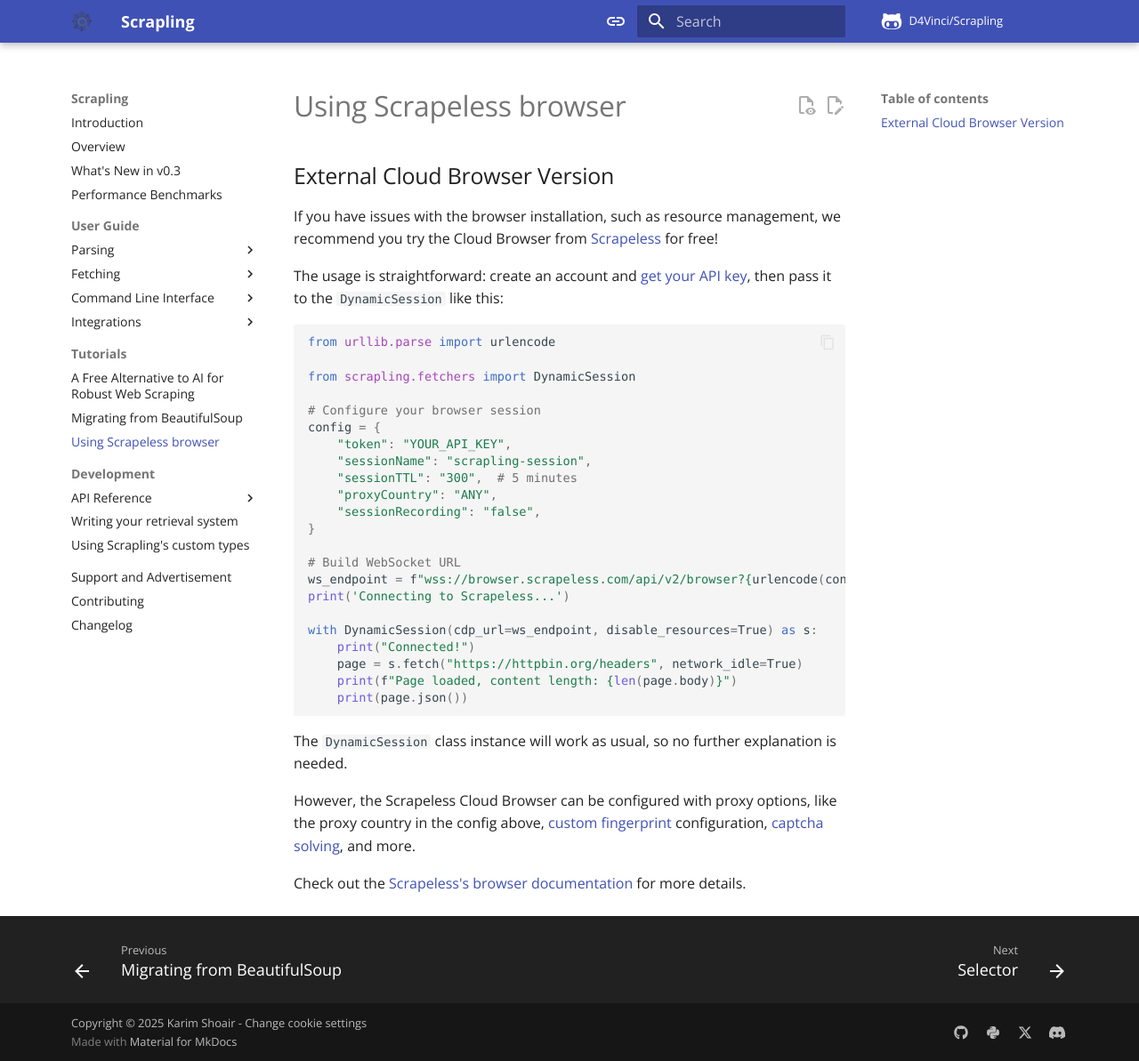
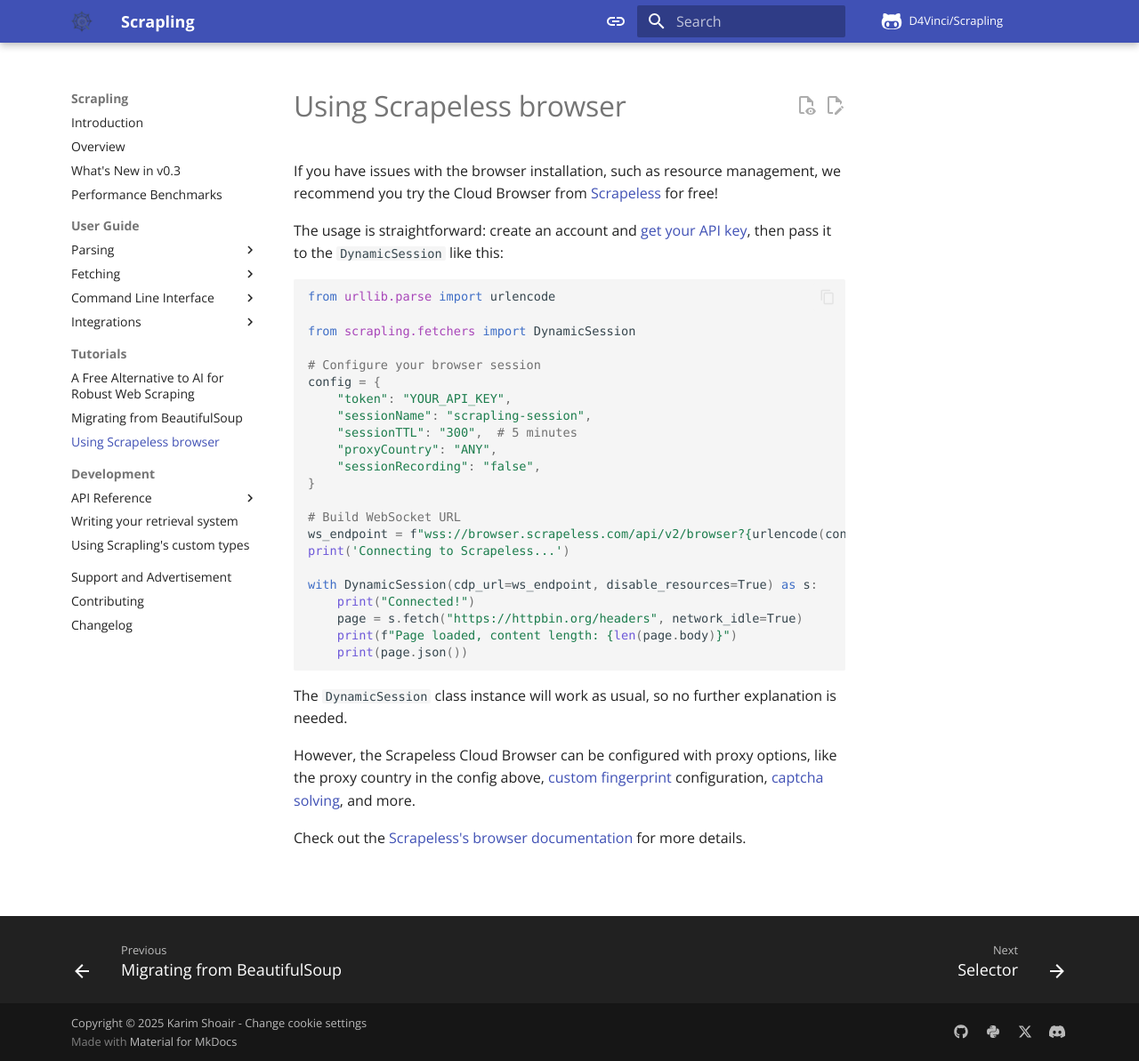
Before and after one commit to CybrFlux/CybrScrape, an MkDocs documentation site: the page built from docs/tutorials/external.md, in a window 1280 px wide and 1193 px high. Shown: the whole window at 89% size. Built offline with MkDocs 1.6.1 and Material for MkDocs 9.7.7, drawn with Linux system fonts in a browser that asks for light colours; some web fonts are replaced; comment, search, counter and statistics services are not loaded.

Commit message:
docs: update external browser tutorial

```diff
--- a/docs/tutorials/external.md
+++ b/docs/tutorials/external.md
@@ -1,4 +1,3 @@
-## External Cloud Browser Version
 
 If you have issues with the browser installation, such as resource management, we recommend you try the Cloud Browser from [Scrapeless](https://www.scrapeless.com/en/product/scraping-browser) for free!
 
```
